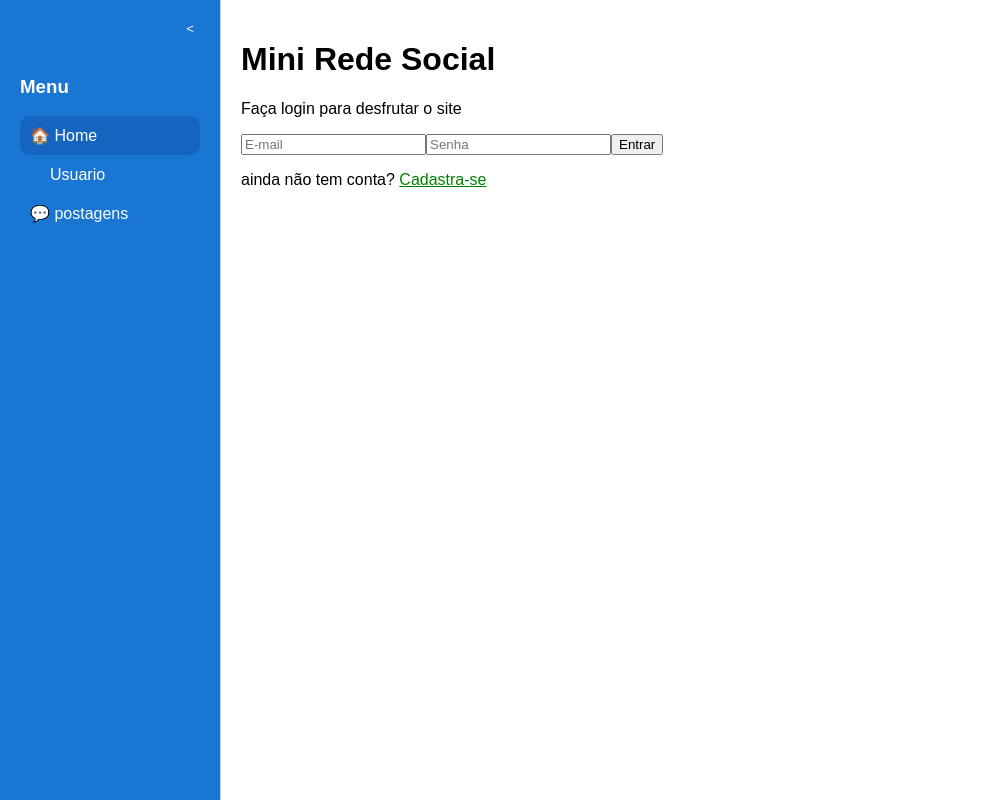
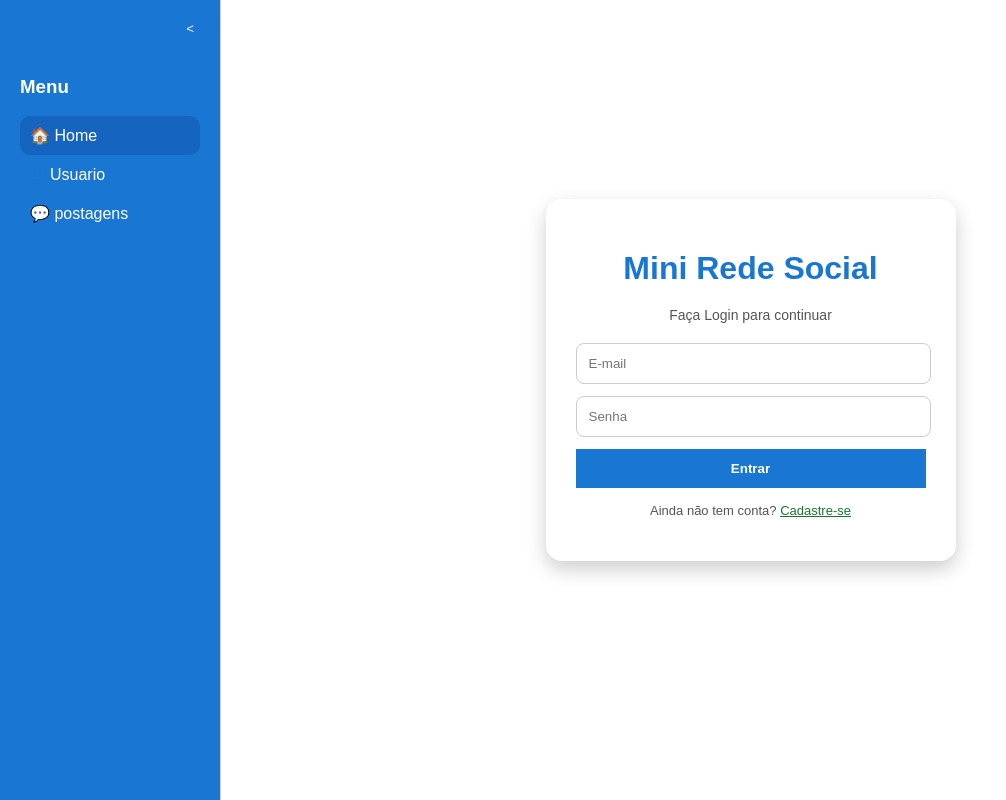
Before and after one commit to Diel-silva/Mini-rede-social-Front-end, a Next.js app: page / in a window 1280 px wide. Shown: the whole page, without its empty margins (0-1006 px from the left). Built offline with nearby package versions, Linux system fonts and the light colour scheme.

Commit message:
alteraçao controle

```diff
--- a/app/page.tsx
+++ b/app/page.tsx
@@ -1,22 +1,63 @@
-import Link from "next/link";
+import Link from "next/link"
 
-const Index = ()=>{
-  return(
-    <div>
-      <h1>
-        Mini Rede Social
-      </h1>
-      <p>
-        Faça login para desfrutar o site
-      </p>
-      <input type="email" placeholder="E-mail"></input>
-      <input type="password" placeholder="Senha"></input>
-      <button>Entrar</button>
-      <p>
-        ainda não tem conta? {" "}
-        <Link style={{color: "green"}} href={"/usuarios"}>Cadastra-se</Link>
-        </p>
+const Index = () => {
+  return (
+    <div style={{
+      fontFamily: "Arial, sans-serif",
+      display: "flex",
+      alignItems: "center",
+      justifyContent: "center",
+      height: "90vh",
+      background: "transparent",
+    }}>
+      <div style={{
+        width: "350px",
+        padding: "30px",
+        borderRadius: "16px",
+        boxShadow: "0 8px 20px rgba(0, 0, 0, 0.2)",
+        textAlign: "center",
+      }}>
+        <h1 style={{ color: "#1976d2", marginBottom: "20px" }}>
+          Mini Rede Social
+        </h1>
+        <p style={{ fontSize: "14px", marginBottom: "20px", color: "#555" }}>Faça Login para continuar</p>
+
+        <input style={{
+          width: "94%",
+          marginBottom: "12px",
+          padding: "12px",
+          borderRadius: "8px",
+          border: "1px solid #ccc",
+          outline: "none",
+          transition: "border-color 0.3s"
+        }} type="email" placeholder="E-mail"></input>
+
+        <input style={{
+          width: "94%",
+          marginBottom: "12px",
+          padding: "12px",
+          borderRadius: "8px",
+          border: "1px solid #ccc",
+          outline: "none",
+          transition: "border-color 0.3s"
+        }} type="password" placeholder="Senha"></input>
+
+        <button style={{
+          width: "100%",
+          padding: "12px",
+          background: "#1976d2",
+          color: "white",
+          fontWeight: "bold",
+          border: "none",
+          transition: "background 0.3s ease, transform 0.2s ease"
+        }}>Entrar</button>
+
+        <p style={{ marginTop: "15px", fontSize: "13px", color: "#555" }}>Ainda não tem conta? {" "} <Link style={{ color: "#19762d" }} href={"/usuarios"}>Cadastre-se</Link></p>
+      </div>
     </div>
-  );
-};
+
+  )
+
+}
+
 export default Index
```
